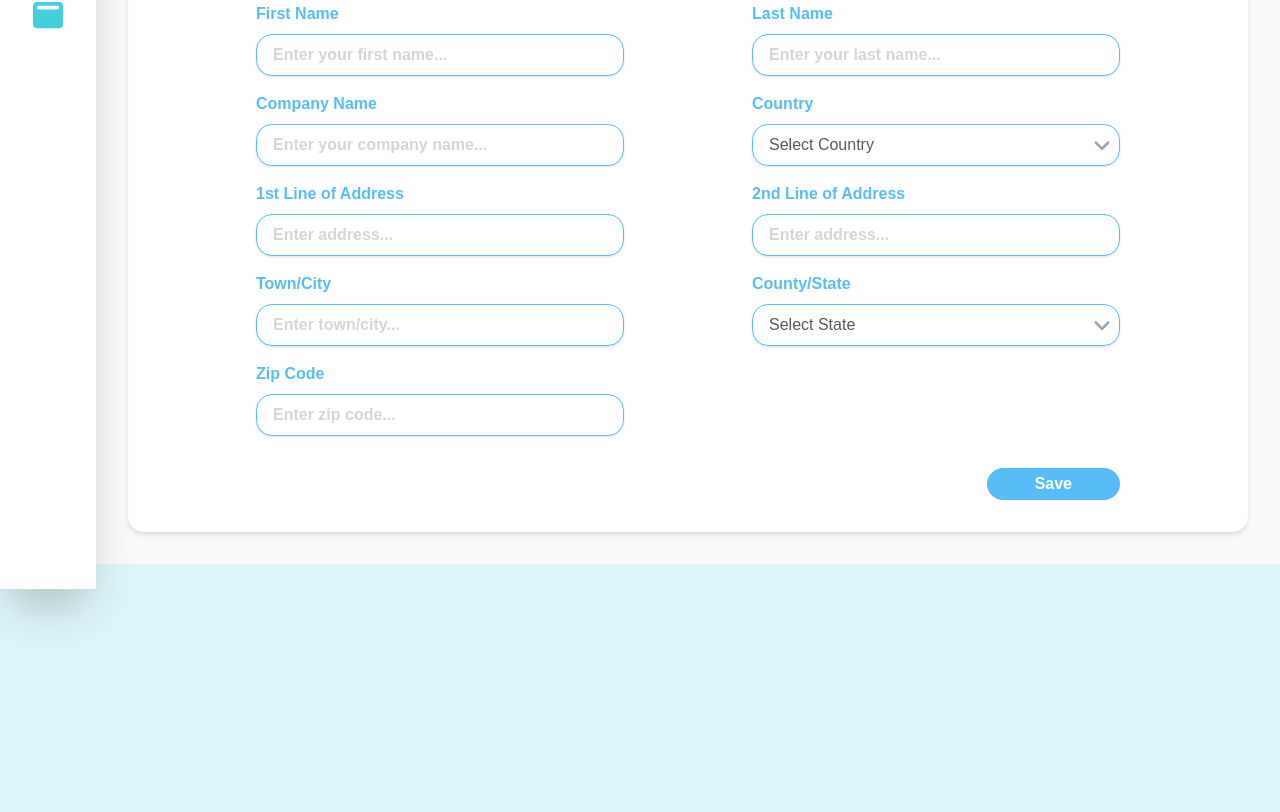
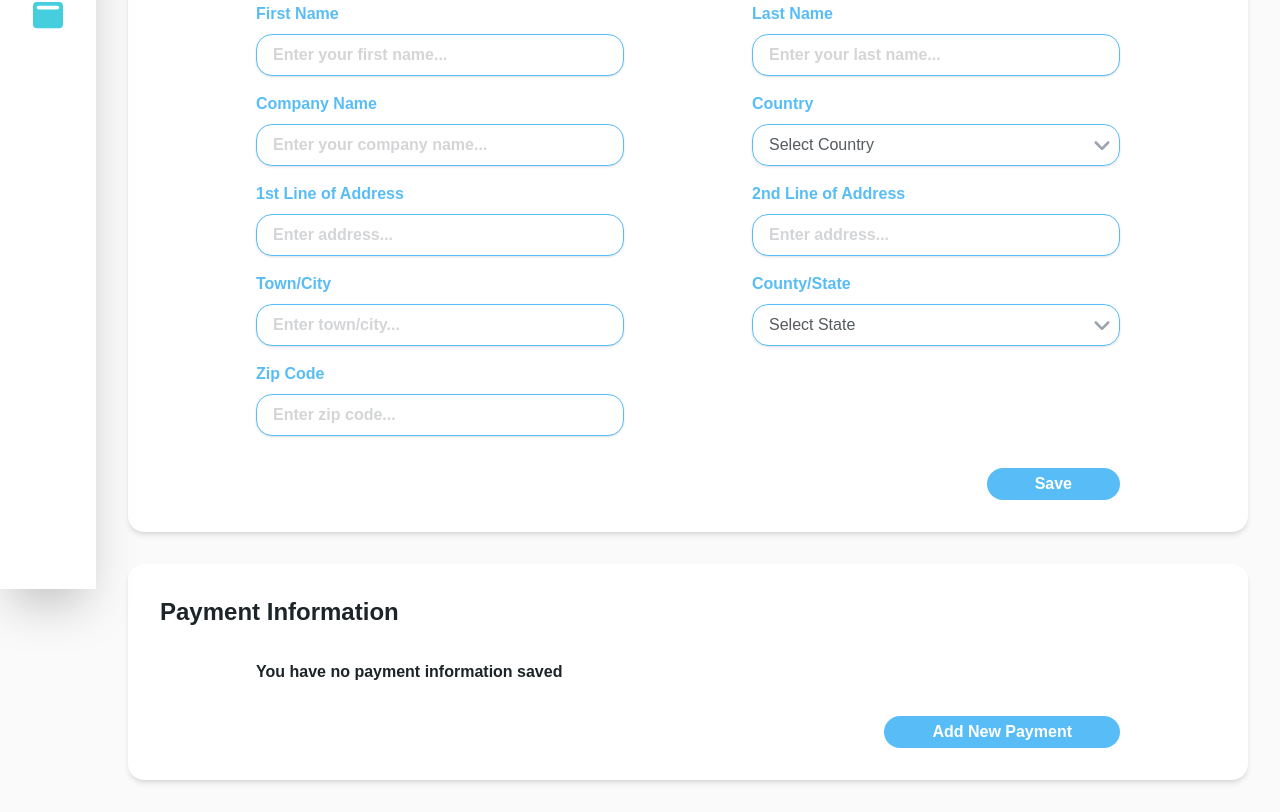
Before and after one commit to CodeHubDevs/donkeymailerwebapp, a Next.js app: page /app/billing-settings in a window 1280 px wide. Shown: the part 211-1023 px from the top of the page. Before the commit the page ends 800 px from the top, so only its background shows below. Built offline with nearby package versions, Linux system fonts and the light colour scheme.

Commit message:
Created Payment information

```diff
--- /dev/null
+++ b/src/containers/BillingSettings/PaymentInformation.tsx
@@ -0,0 +1,19 @@
+import React from 'react'
+
+const PaymentInformation = () => {
+  return (
+    <div className='mt-8 rounded-2xl bg-white p-8 shadow-md'>
+      <h1 className='text-2xl font-bold'>Payment Information</h1>
+      <form className='flex flex-col items-start px-24'>
+        <div className='my-8 flex flex-col gap-4'>
+          <h2 className='font-bold'>You have no payment information saved</h2>
+        </div>
+        <button className='self-end rounded-full bg-primary py-1 px-12 font-bold text-white'>
+          Add New Payment
+        </button>
+      </form>
+    </div>
+  )
+}
+
+export default PaymentInformation
--- a/src/pages/app/billing-settings.tsx
+++ b/src/pages/app/billing-settings.tsx
@@ -3,12 +3,14 @@ import React from 'react'
 import AppNavBar from '@/components/AppNavBar'
 import PrivateLayout from '@/components/layout/PrivateLayout'
 import BillingAddress from '@/containers/BillingSettings/BillingAddress'
+import PaymentInformation from '@/containers/BillingSettings/PaymentInformation'
 
 const BillingSettings = () => {
   return (
     <PrivateLayout>
       <AppNavBar pageName='Billing Settings' />
       <BillingAddress />
+      <PaymentInformation />
     </PrivateLayout>
   )
 }
```
